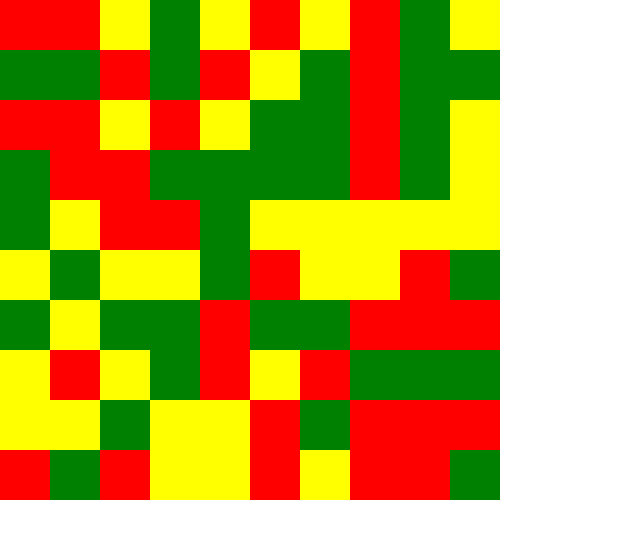
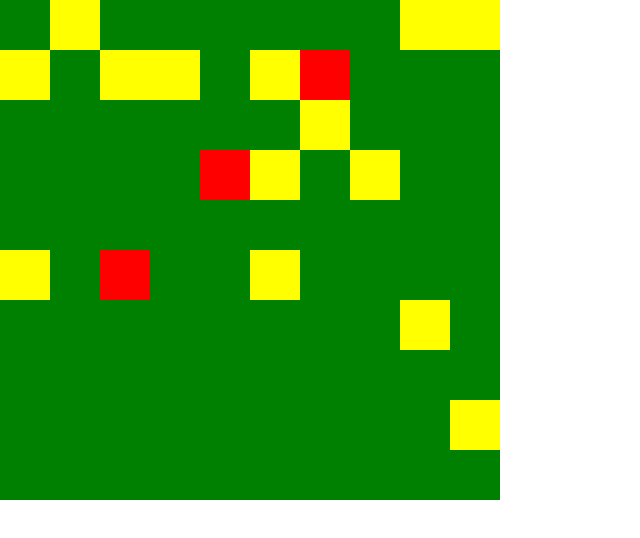
Before and after one commit to objarni/wildfire, a React (Create React App) app: page / in a window 1280 px wide. Shown: the top 538 px of the page, without its empty margins (0-640 px from the left). Built offline with nearby package versions, Linux system fonts and the light colour scheme.

Commit message:
Fix red/yellow distribution

```diff
--- a/src/App.tsx
+++ b/src/App.tsx
@@ -8,12 +8,12 @@ const App: React.FC = () => {
         const data = Array.from({length: 10}, () =>
             Array.from({length: 10}, () => {
                 // Explicitly define the color as a type 'green' | 'red' | 'yellow'
-                const randomColor = Math.random();
+                const greenRandom = Math.random();
                 let color: 'green' | 'red' | 'yellow';
-                let percentGreen = 33;
-                if (randomColor > (100 - percentGreen) / 100.0) {
+                let percentGreen = 80
+                if (greenRandom < percentGreen / 100.0) {
                     color = 'green';
-                } else if (randomColor > percentGreen / 100.0) {
+                } else if (Math.random() < 0.2) {
                     color = 'red';
                 } else {
                     color = 'yellow';
```
